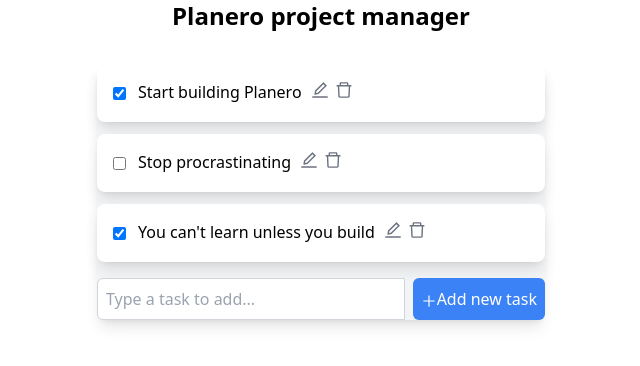
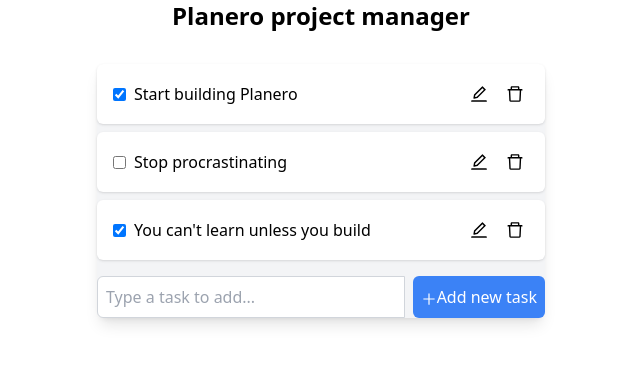
Before and after one commit to raknos13/planero-planner-react, a React (Vite) app: page / in a window 1280 px wide. Shown: the top 366 px of the page, without its empty margins (319-959 px from the left). Built offline with nearby package versions, Linux system fonts and the light colour scheme.

Commit message:
Add Tailwind styles to textarea and buttons

```diff
--- a/src/components/TodoItem.jsx
+++ b/src/components/TodoItem.jsx
@@ -1,4 +1,4 @@
-import { useState, forwardRef } from "react";
+import { useState, forwardRef, useRef } from "react";
 import {
   AiOutlineEdit,
   AiOutlineDelete,
@@ -12,11 +12,14 @@ function TodoItem(
 ) {
   const [isEditing, setIsEditing] = useState(false);
   const [editedTitle, setEditedTitle] = useState(task.title);
+  const textareaRef = useRef(null);
 
   function handleSubmit(e) {
     e.preventDefault();
-    handleEdit(task.id, editedTitle);
-    setIsEditing(false);
+    if (editedTitle.trim()) {
+      handleEdit(task.id, { ...task, title: editedTitle });
+      setIsEditing(false);
+    }
   }
 
   return (
@@ -24,38 +27,68 @@ function TodoItem(
       ref={ref}
       {...draggableProps}
       {...dragHandleProps}
-      className="flex items-center justify-start gap-3 bg-white p-4 mb-3 rounded-lg shadow-lg hover:bg-gray-50 cursor-pointer"
+      className="bg-white p-4 rounded-md shadow mb-2 flex items-center justify-between"
     >
-      <input type="checkbox" checked={task.completed} />{" "}
+      <input
+        type="checkbox"
+        checked={task.completed}
+        onChange={() =>
+          handleEdit(task.id, { ...task, completed: !task.completed })
+        }
+        className="mr-2"
+      />
       {isEditing ? (
-        <form onSubmit={handleSubmit}>
-          <input
-            type="text"
+        <form
+          onSubmit={handleSubmit}
+          className="flex gap-2 items-center w-full"
+        >
+          {/* <input */}
+          {/*   type="textarea" */}
+          {/*   value={editedTitle} */}
+          {/*   onChange={(e) => setEditedTitle(e.target.value)} */}
+          {/*   className="w-full p-2 border rounded-md" */}
+          {/* /> */}
+          <textarea
             value={editedTitle}
-            onChange={(e) => setEditedTitle(e.target.value)}
+            ref={textareaRef}
+            wrap="soft"
+            onChange={(e) => {
+              setEditedTitle(e.target.value);
+              // e.target.autofocus = true;
+              textareaRef.current.autofocus = true;
+            }}
+            className="w-full p-2 border rounded-md"
           />
-          <button type="submit">
-            <AiOutlineCheck />
+          <button
+            type="submit"
+            className="text-green-600 p-1 rounded-md border border-gray-100 hover:bg-green-400 hover:text-white"
+          >
+            <AiOutlineCheck size={20} /> {/* confirm edit */}
           </button>
-          <button onClick={() => setIsEditing(false)}>
-            <AiOutlineClose />
+          <button
+            onClick={() => setIsEditing(false)}
+            className="text-red-600 p-1 rounded-md border border-gray-100 hover:bg-red-400 hover:text-white"
+          >
+            <AiOutlineClose size={20} /> {/* cancel edit */}
           </button>
         </form>
       ) : (
-        <div className="flex justify-between gap-2">
-          <div>{task.title}</div>
+        <div className="flex justify-between items-center w-full">
           <div>
-            <button onClick={() => setIsEditing(true)}>
-              <AiOutlineEdit
-                className="text-gray-500 hover:text-blue-500 cursor-pointer"
-                size={20}
-              />
+            <span>{task.title}</span>
+          </div>
+          <div className="flex gap-2">
+            <button
+              onClick={() => setIsEditing(true)}
+              className="hover:bg-yellow-600 hover:text-white rounded-md p-1"
+            >
+              <AiOutlineEdit size={20} />
             </button>{" "}
-            <button onClick={() => handleDelete(task.id)}>
-              <AiOutlineDelete
-                className="text-gray-500 hover:text-red-500 cursor-pointer"
-                size={20}
-              />
+            <button
+              onClick={() => handleDelete(task.id)}
+              className="hover:bg-red-600 hover:text-white rounded-md p-1"
+            >
+              <AiOutlineDelete size={20} />
             </button>
           </div>
         </div>
```
